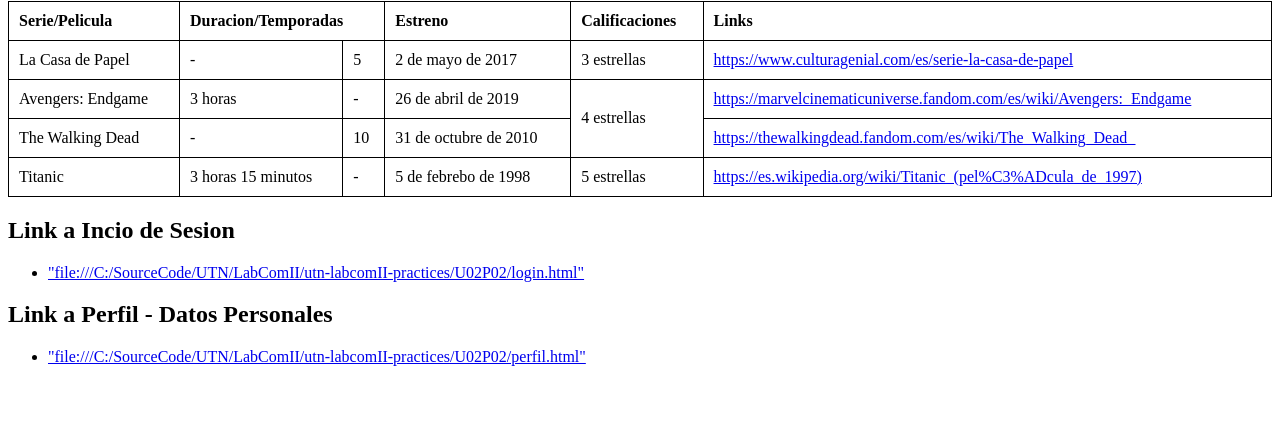
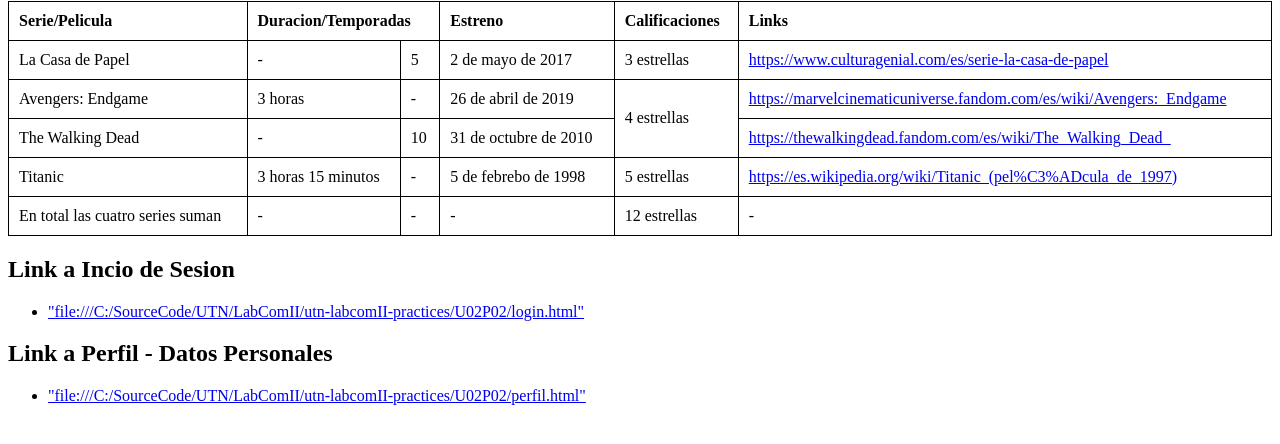
Before and after one commit to Feli-Regis/utn-labcomII-practices, a plain HTML site: page U02P02/index.html in a window 1280 px wide. Shown: the part 316-760 px from the top of the page. Drawn offline with Linux system fonts and the light colour scheme.

Commit message:
U02P02 Actualizado

```diff
--- a/U02P02/index.html
+++ b/U02P02/index.html
@@ -102,6 +102,17 @@
             </tr>
         </tbody>
 
+        <tfoot>
+            <tr>
+                <td>En total las cuatro series suman</td>
+                <td>-</td>
+                <td>-</td>
+                <td>-</td>
+                <td>12 estrellas</td>
+                <td>-</td>
+            </tr>
+        </tfoot>
+
     </table>
 
     <h2>Link a Incio de Sesion</h2>
```
